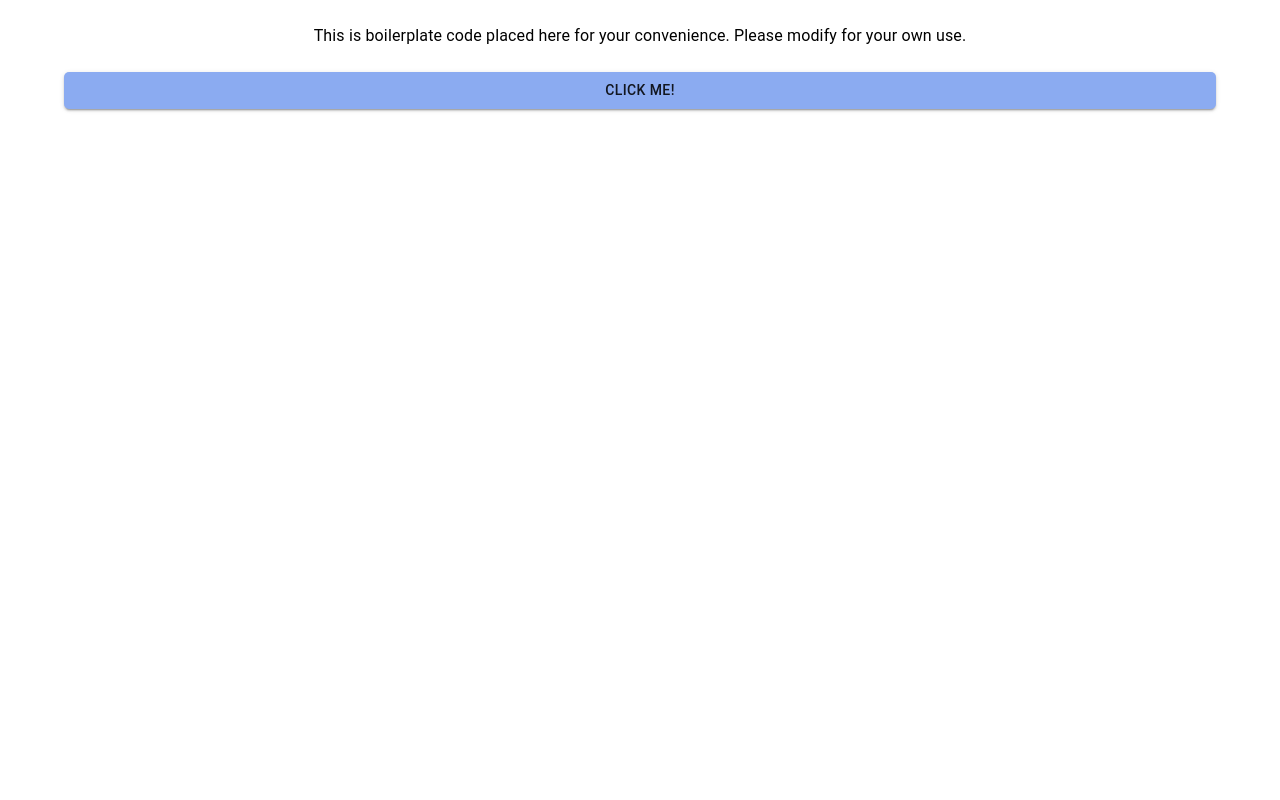
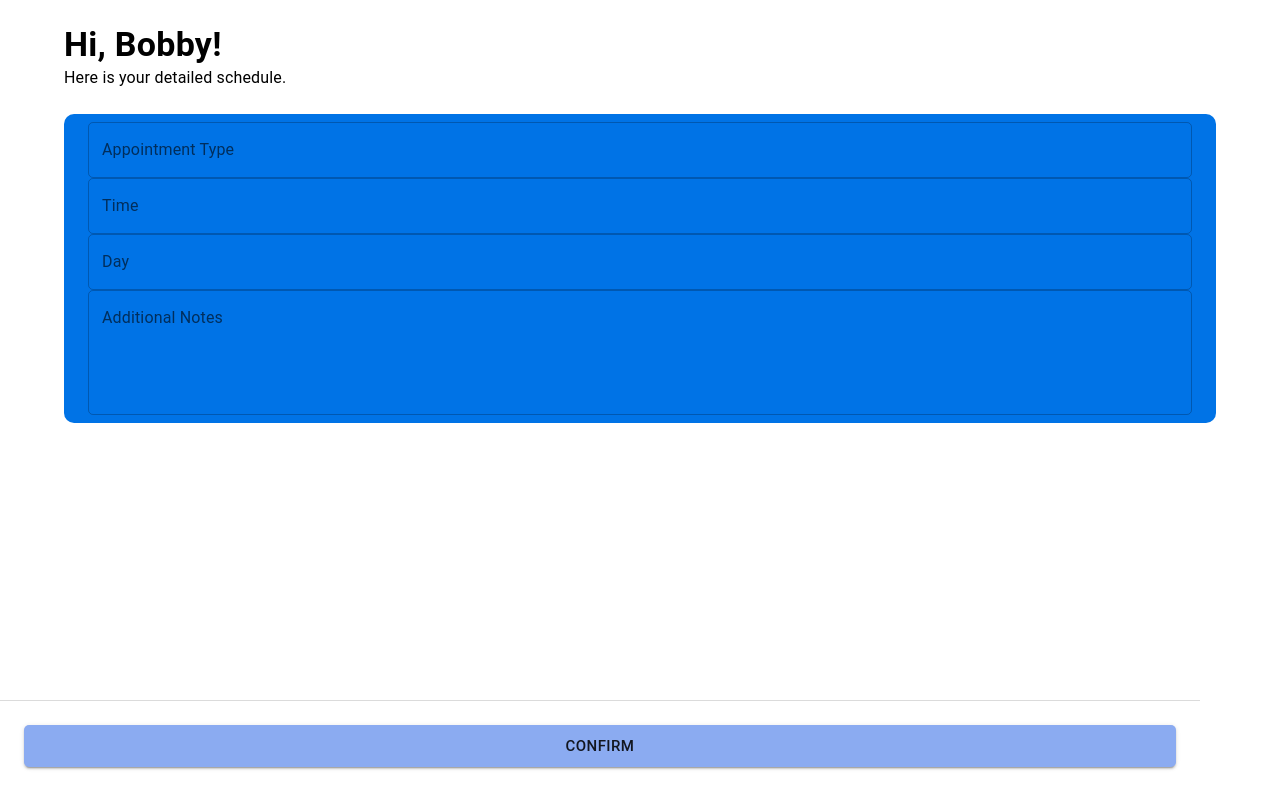
Before and after one commit to orangepulpsucks/Dubhacks-2023, a React (Vite) app: page /event/1/update in a window 1280 px wide. Built offline with nearby package versions, Linux system fonts and the light colour scheme.

Commit message:
Edit EventUpdate.tsx and EventUpdate.css

```diff
--- /dev/null
+++ b/src/pages/EventUpdate.css
@@ -0,0 +1,8 @@
+#button-stack {
+    position: fixed;
+    bottom: 0;
+    height: 100px;
+    border-top: 1px solid #DBDBDB;
+    background-color: white;
+    z-index: 999;
+}
--- a/src/pages/EventUpdate.tsx
+++ b/src/pages/EventUpdate.tsx
@@ -1,29 +1,87 @@
-import React from 'react';
-import { Button, Container, Typography } from '@mui/material';
+import React, { useState } from 'react';
+import { Button, Container, Typography, TextField } from '@mui/material';
 import { useDispatch } from 'react-redux';
 
 import CustomPage from '../components/CustomPage';
 import { setNewAlert } from '../service/alert';
 
+import './EventUpdate.css';
+
 const EventUpdate: React.FC = () => {
   const dispatch = useDispatch();
+  const [appointmentType, setAppointmentType] = useState('');
+  const [time, setTime] = useState('');
+  const [day, setDay] = useState('');
+  const [additionalNotes, setAdditionalNotes] = useState('');
 
-  const alertHandler = () => {
-    setNewAlert(dispatch, { msg: "Hello world!" });
-  }
+  const hardCodedEvents = [0];
 
   return (
-    <CustomPage>
-      <Typography align="center" variant="body1" sx={{ mt: 3, mx: 2 }}>
-        This is boilerplate code placed here for your convenience. Please modify for your own use.
-      </Typography>
-      <Container sx={{ mt: 3 }}>
-        <Button variant="contained" fullWidth onClick={alertHandler}>
-          Click me!
+    <CustomPage contentHeight="calc(100% - 100px)">
+      {/* Header */}
+      <Container sx={{ my: 3, px: 2, width: "100%" }}>
+        <Typography variant="h4" sx={{ fontWeight: "bold" }}>
+          Hi, Bobby!
+        </Typography>
+        <Typography variant="body1">
+          Here is your detailed schedule.
+        </Typography>
+      </Container>
+
+      {/* Events */}
+      <Container sx={{ px: 2 }}>
+        {hardCodedEvents.map((event, i) => {
+          return (
+            <Container key={i} sx={{ my: 1, py: 1 }} className="event-item">
+
+              {/* Add input fields for appointment details */}
+              <TextField
+                label="Appointment Type"
+                variant="outlined"
+                fullWidth
+                value={appointmentType}
+                onChange={(e) => setAppointmentType(e.target.value)}
+                className="input-field"
+              />
+              <TextField
+                label="Time"
+                variant="outlined"
+                fullWidth
+                value={time}
+                onChange={(e) => setTime(e.target.value)}
+                className="input-field"
+              />
+              <TextField
+                label="Day"
+                variant="outlined"
+                fullWidth
+                value={day}
+                onChange={(e) => setDay(e.target.value)}
+                className="input-field"
+              />
+              <TextField
+                label="Additional Notes"
+                variant="outlined"
+                fullWidth
+                multiline
+                rows={4}
+                value={additionalNotes}
+                onChange={(e) => setAdditionalNotes(e.target.value)}
+                className="input-field"
+              />
+            </Container>
+          );
+        })}
+      </Container>
+
+      {/* Buttons at the bottom */}
+      <Container sx={{ py: 2 }} id="button-stack">
+        <Button variant="contained" fullWidth size="large" sx={{ my: 1 }}>
+          Confirm
         </Button>
       </Container>
     </CustomPage>
-  )
+  );
 };
 
 export default EventUpdate;
```
